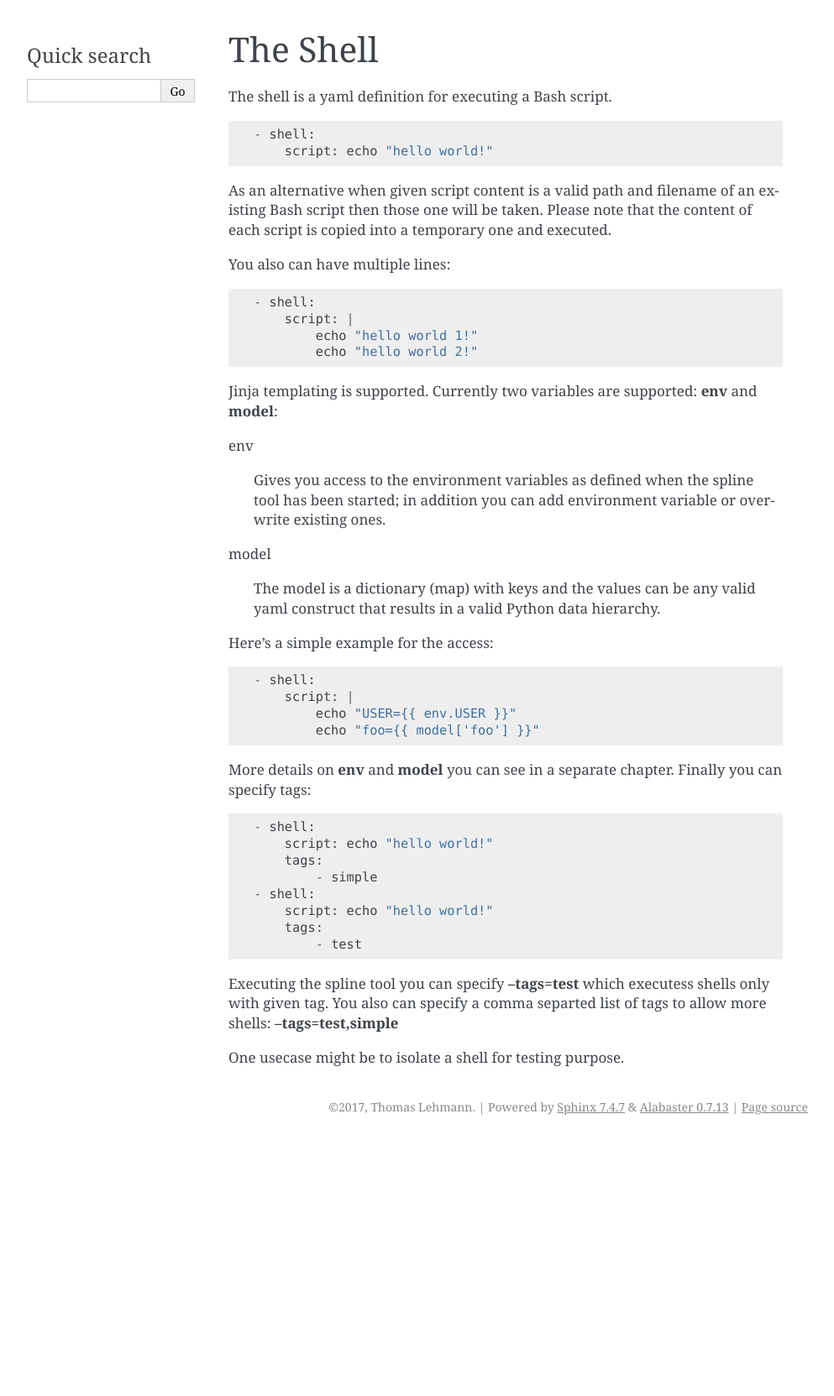
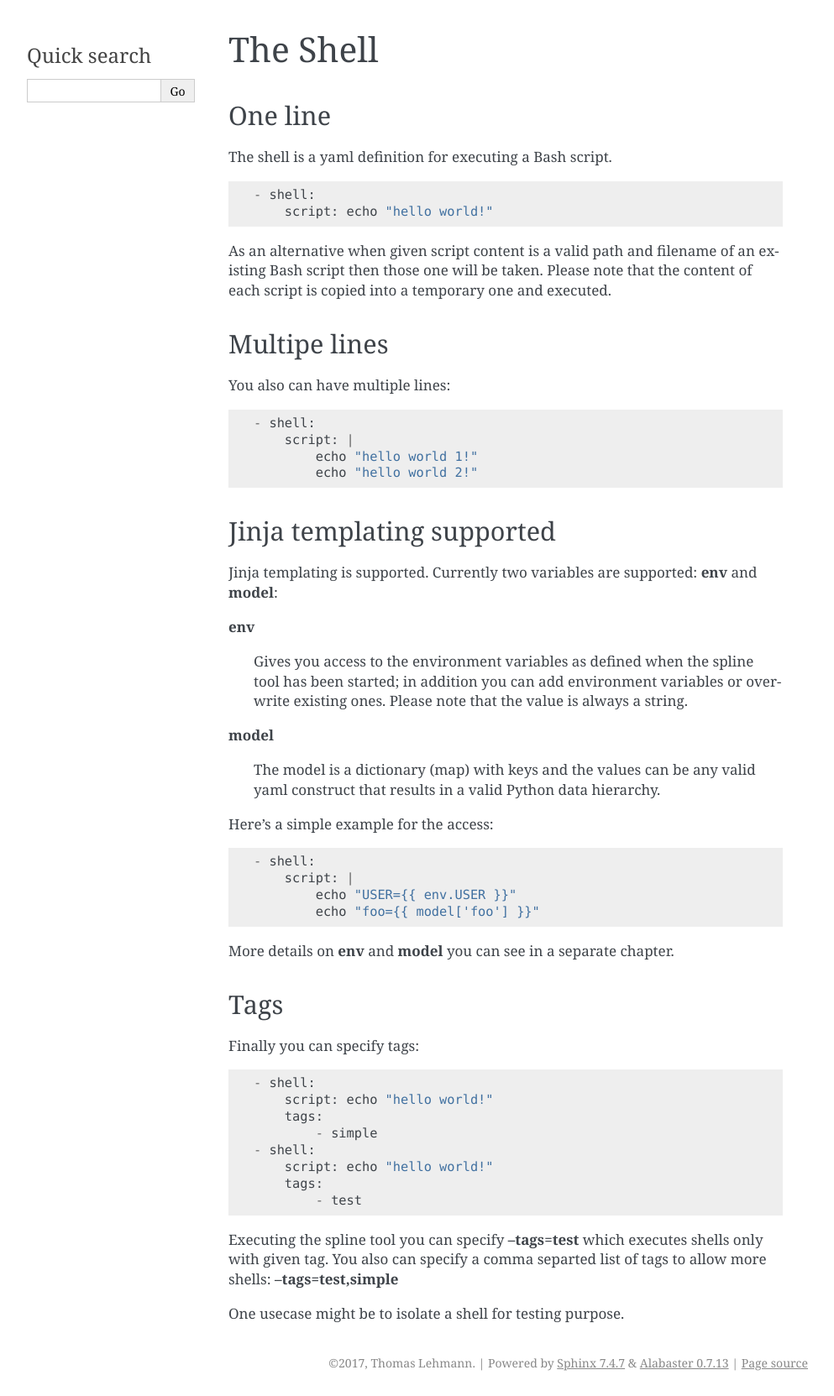
Before and after one commit to Nachtfeuer/pipeline, a Sphinx documentation site: the page built from docs/shell.rst, in a window 1280 px wide. Shown: the whole page at 84% size, without its empty margins (148-1141 px from the left). Built offline with Sphinx 7.4.7, drawn with Linux system fonts in a browser that asks for light colours; before the commit the page ends 1358 px from its top, so only the background shows below that.

Commit message:
Issue #18: documentation updated

```diff
--- a/docs/index.rst
+++ b/docs/index.rst
@@ -13,6 +13,7 @@ Welcome to spline's documentation!
    motivation
    quickstart
    shell
+   model
 
 
 Indices and tables
--- a/docs/shell.rst
+++ b/docs/shell.rst
@@ -1,6 +1,8 @@
 The Shell
 =========
 
+One line
+--------
 The shell is a yaml definition for executing a Bash script.
 
 ::
@@ -12,6 +14,8 @@ As an alternative when given script content is a valid path and filename
 of an existing Bash script then those one will be taken. Please note
 that the content of each script is copied into a temporary one and executed.
 
+Multipe lines
+-------------
 You also can have multiple lines:
 
 ::
@@ -21,16 +25,19 @@ You also can have multiple lines:
             echo "hello world 1!"
             echo "hello world 2!"
 
+Jinja templating supported
+--------------------------
 Jinja templating is supported. Currently two variables
 are supported: **env** and **model**:
 
-env
+**env**
 
   Gives you access to the environment variables as defined when the
   spline tool has been started; in addition you can add environment
-  variable or overwrite existing ones.
+  variables or overwrite existing ones. Please note that the value
+  is always a string.
 
-model
+**model**
 
   The model is a dictionary (map) with keys and the values can be
   any valid yaml construct that results in a valid Python data
@@ -46,6 +53,9 @@ Here's a simple example for the access:
             echo "foo={{ model['foo'] }}"
 
 More details on **env** and **model** you can see in a separate chapter.
+
+Tags
+----
 Finally you can specify tags:
 
 ::
@@ -60,7 +70,7 @@ Finally you can specify tags:
             - test
 
 Executing the spline tool you can specify **--tags=test** which
-executess shells only with given tag. You also can specify a
+executes shells only with given tag. You also can specify a
 comma separted list of tags to allow more shells: **--tags=test,simple**
 
 One usecase might be to isolate a shell for testing purpose.
```
Also changed, not shown: docs/model.rst (added, +80 -0 lines), 2 other files.
